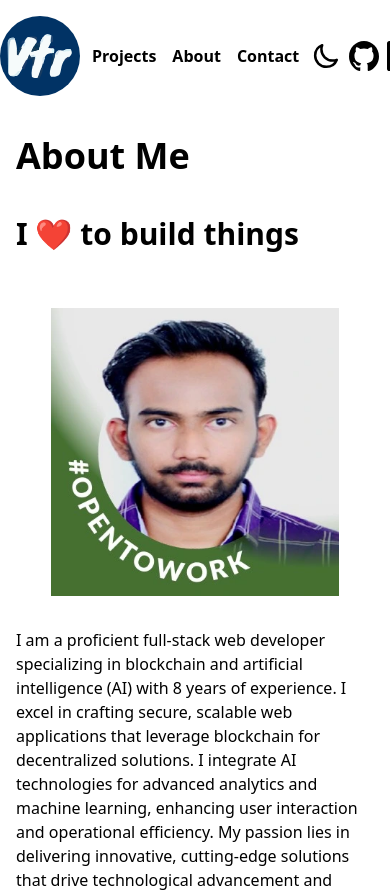
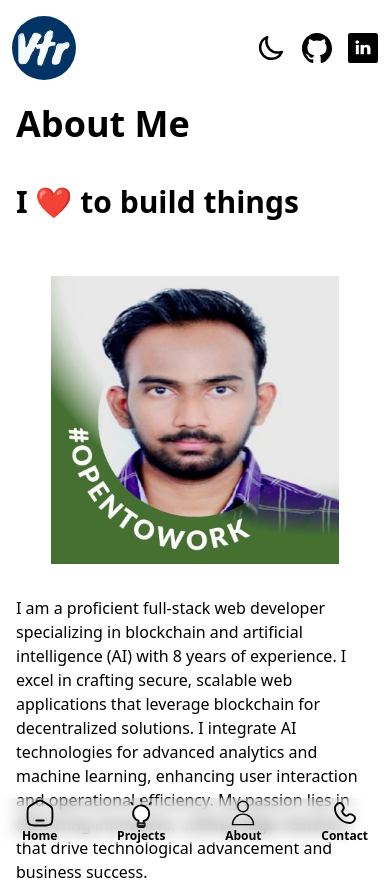
Before and after one commit to randhavevaibhav/PortFReact, a React (Vite) app: page /about in a window 390 px wide. Shown: the top 892 px of the page. Built offline with nearby package versions, Linux system fonts and the light colour scheme.

Commit message:
addded responsive bottom nav

```diff
--- /dev/null
+++ b/src/components/HomeSVG.jsx
@@ -0,0 +1,13 @@
+const HomeSVG = ({width="30px"}) => {
+    return (<svg width={width} viewBox="0 0 24 24" fill="none" xmlns="http://www.w3.org/2000/svg">
+
+        <g id="SVGRepo_bgCarrier" strokeWidth="0"/>
+
+        <g id="SVGRepo_tracerCarrier" strokeLinecap="round" strokeLinejoin="round"/>
+
+        <g id="SVGRepo_iconCarrier"> <path d="M2 12.2039C2 9.91549 2 8.77128 2.5192 7.82274C3.0384 6.87421 3.98695 6.28551 5.88403 5.10813L7.88403 3.86687C9.88939 2.62229 10.8921 2 12 2C13.1079 2 14.1106 2.62229 16.116 3.86687L18.116 5.10812C20.0131 6.28551 20.9616 6.87421 21.4808 7.82274C22 8.77128 22 9.91549 22 12.2039V13.725C22 17.6258 22 19.5763 20.8284 20.7881C19.6569 22 17.7712 22 14 22H10C6.22876 22 4.34315 22 3.17157 20.7881C2 19.5763 2 17.6258 2 13.725V12.2039Z"  className="stroke-iconstroke" strokeWidth="1.5"/> <path d="M15 18H9" className="stroke-iconstroke" strokeWidth="1.5" strokeLinecap="round"/> </g>
+
+        </svg>)
+}
+
+export default HomeSVG;
--- /dev/null
+++ b/src/components/IdeaSVG.jsx
@@ -0,0 +1,13 @@
+const IdeaSVG = ({width="30px"}) => {
+    return (<svg width={width}  viewBox="-7.77 0 61.035 61.035" xmlns="http://www.w3.org/2000/svg">
+        <g id="Group_29" dataName="Group 29" transform="translate(-788.374 -1136.157)">
+            <path id="Path_73" dataName="Path 73" d="M827.765,1167.51a16.353,16.353,0,1,0-21.69,15.443v12.239H816.75v-12.239A16.346,16.346,0,0,0,827.765,1167.51Z" fill="#fff" className="stroke-iconstroke" strokeLinecap="round" strokeLinejoin="round" strokeWidth="4" />
+            <rect id="Rectangle_13" dataName="Rectangle 13" width="14.217" height="5.549" transform="translate(804.387 1187.563)" fill="#d1d3d4" stroke="#231f20" strokeLinecap="round" strokeLinejoin="round" strokeWidth="4" />
+            <line id="Line_34" dataName="Line 34" y2="3.813" transform="translate(811.413 1138.157)" fill="#d1d3d4" stroke="#231f20" strokeLinecap="round" strokeLinejoin="round" strokeWidth="4" />
+            <line id="Line_35" dataName="Line 35" x1="2.419" y2="2.948" transform="translate(828.636 1145.697)" fill="#d1d3d4" stroke="#231f20" strokeLinecap="round" strokeLinejoin="round" strokeWidth="4" />
+            <line id="Line_36" dataName="Line 36" x2="2.419" y2="2.948" transform="translate(791.188 1145.697)" fill="#d1d3d4" stroke="#231f20" strokeLinecap="round" strokeLinejoin="round" strokeWidth="4" />
+        </g>
+    </svg>)
+}
+
+export default IdeaSVG;
--- a/src/components/Navbar.jsx
+++ b/src/components/Navbar.jsx
@@ -1,43 +1,45 @@
-import brandLogo from "../../public/logo.svg";
+import brandLogo from "../assets/logos/logo.svg";
 import moonSVG from "../assets/logos/moon.svg";
 import sunSVG from "../assets/logos/sun.svg";
 import { Link } from "react-router-dom";
 import GithubSVG from "./GithubSVG";
 import LinkedInSVG from "./LinkedInSVG";
 import { useState } from "react";
+import HomeSVG from "./HomeSVG";
+import IdeaSVG from "./IdeaSVG";
+import PersonSVG from "./PersonSVG";
+import PhoneSVG from "./PhoneSVG";
 const Navbar = () => {
   const [theme, setTheme] = useState("light");
 
-  const handleChangeTheme =(changedTheme)=>{
+  const handleChangeTheme = (changedTheme) => {
     setTheme(changedTheme);
-    if(changedTheme==="light")
-    {
+    if (changedTheme === "light") {
       document.body.classList.remove("dark");
       document.body.classList.add("light");
 
     }
-    if(changedTheme==="dark")
-      {
-        document.body.classList.remove("light");
-        document.body.classList.add("dark");
+    if (changedTheme === "dark") {
+      document.body.classList.remove("light");
+      document.body.classList.add("dark");
 
-      }
+    }
   }
 
-  return (
-    <header className="sticky h-28 top-0 z-20 flex items-center w-full backdrop-blur">
-      <div className="mx-auto w-full max-w-6xl">
+  return (<>
+    <header className="sticky h-20 md:h-28 top-0 z-20 flex pt-4 w-full backdrop-blur">
+      <div className="mx-auto w-full max-w-6xl ">
         {/* for now addded overflow scroll to nav need to remove and convert it to sidebar */}
-        <nav className="flex items-center md:gap-6 gap-3 md:overflow-hidden overflow-scroll">
+        <nav className="flex items-center md:gap-6 gap-3 md:justify-normal justify-between">
           {/* <!-- Brand logo --> */}
-          <div className="logo inline-flex shrink-0">
+          <div className="logo inline-flex shrink-0 md:ml-0 ml-3">
             <Link to={`/`}>
-              <img src={brandLogo} width={80} className="rounded-full" alt="brand logo" />
+              <img src={brandLogo} className="rounded-full size-16 md:size-20" alt="brand logo" />
             </Link>
           </div>
           {/* <!-- Brand logo --> */}
 
-          <div className="flex items-center md:gap-6 gap-4 ">
+          <div className="md:flex items-center md:gap-6 gap-4 hidden">
             <a href="#projects" className="text-base text-primary font-bold">
               Projects
             </a>
@@ -49,25 +51,25 @@ const Navbar = () => {
             </a>
           </div>
 
-          <div className="ml-auto flex md:gap-4 gap-2 items-center">
+          <div className="md:ml-auto flex gap-4 items-center">
             {/* <!-- Social media icons --> */}
 
-              {theme === "light" && <button className="flex-shrink-0" onClick={()=>{
-                handleChangeTheme("dark");
+            {theme === "light" && <button className="flex-shrink-0" onClick={() => {
+              handleChangeTheme("dark");
 
 
-              }}><img src={moonSVG} width={"30px"} alt="moon SVG" /> </button> }
+            }}><img src={moonSVG} width={"30px"} alt="moon SVG" /> </button>}
 
-              {theme === "dark" && <button className="flex-shrink-0" onClick={()=>{
-                handleChangeTheme("light");
+            {theme === "dark" && <button className="flex-shrink-0" onClick={() => {
+              handleChangeTheme("light");
 
 
-              }}><img src={sunSVG} width={"30px"} alt="moon SVG" /> </button> }
+            }}><img src={sunSVG} width={"30px"} alt="moon SVG" /> </button>}
 
             <a href="https://github.com/randhavevaibhav" className="inline-flex shrink-0" target="_blank">
               <GithubSVG />
             </a>
-            <a href="https://www.linkedin.com/in/vaibhav-randhave-b8b099205/" className="md:mr-0 mr-10 inline-flex shrink-0" target="_blank">
+            <a href="https://www.linkedin.com/in/vaibhav-randhave-b8b099205/" className="inline-flex shrink-0 md:ml-0 mr-3" target="_blank">
               <LinkedInSVG />
             </a>
 
@@ -76,6 +78,32 @@ const Navbar = () => {
         </nav>
       </div>
     </header>
+
+
+    <div className="md:hidden items-center md:gap-6 gap-4 flex fixed bottom-0 w-full justify-around backdrop-blur">
+      <Link to={"/"} className="text-xs text-primary font-bold flex flex-col items-center">
+        <span><HomeSVG /></span>
+        <span>Home</span>
+      </Link>
+      <a href="#projects" className="text-xs text-primary font-bold flex flex-col items-center">
+        <span><IdeaSVG /></span>
+        <span>Projects</span>
+      </a>
+      <Link to={"/about"} className="text-xs font-bold text-primary flex flex-col items-center">
+        <span><PersonSVG /></span>
+
+        <span>About</span>
+      </Link>
+      <a href="#" className="text-xs font-bold text-primary flex flex-col items-center">
+        <span><PhoneSVG /></span>
+        <span>Contact</span>
+
+      </a>
+    </div>
+
+
+  </>
+
   );
 };
 
--- /dev/null
+++ b/src/components/PersonSVG.jsx
@@ -0,0 +1,20 @@
+const PersonSVG = ({width="30px"}) => {
+    return (<svg width={width} viewBox="0 0 64 64" xmlns="http://www.w3.org/2000/svg" strokeWidth="3" className="stroke-iconstroke" fill="none">
+
+        <g id="SVGRepo_bgCarrier" strokeWidth="0" />
+
+        <g id="SVGRepo_tracerCarrier" strokeLinecap="round" strokeLinejoin="round" />
+
+        <g id="SVGRepo_iconCarrier">
+
+            <circle cx="32" cy="18.14" r="11.14" />
+
+            <path d="M54.55,56.85A22.55,22.55,0,0,0,32,34.3h0A22.55,22.55,0,0,0,9.45,56.85Z" />
+
+        </g>
+
+    </svg>)
+}
+
+
+export default PersonSVG;
--- /dev/null
+++ b/src/components/PhoneSVG.jsx
@@ -0,0 +1,13 @@
+const PhoneSVG = ({width="30px"})=>{
+    return(<svg width={width} viewBox="0 0 24 24" fill="none" xmlns="http://www.w3.org/2000/svg" className="stroke-iconstroke" >
+
+        <g id="SVGRepo_bgCarrier" strokeWidth="0"/>
+
+        <g id="SVGRepo_tracerCarrier" strokeLinecap="round" strokeLinejoin="round"/>
+
+        <g id="SVGRepo_iconCarrier"> <path d="M10.0376 5.31617L10.6866 6.4791C11.2723 7.52858 11.0372 8.90532 10.1147 9.8278C10.1147 9.8278 10.1147 9.8278 10.1147 9.8278C10.1146 9.82792 8.99588 10.9468 11.0245 12.9755C13.0525 15.0035 14.1714 13.8861 14.1722 13.8853C14.1722 13.8853 14.1722 13.8853 14.1722 13.8853C15.0947 12.9628 16.4714 12.7277 17.5209 13.3134L18.6838 13.9624C20.2686 14.8468 20.4557 17.0692 19.0628 18.4622C18.2258 19.2992 17.2004 19.9505 16.0669 19.9934C14.1588 20.0658 10.9183 19.5829 7.6677 16.3323C4.41713 13.0817 3.93421 9.84122 4.00655 7.93309C4.04952 6.7996 4.7008 5.77423 5.53781 4.93723C6.93076 3.54428 9.15317 3.73144 10.0376 5.31617Z" className="stroke-iconstroke" strokeWidth="1.5" strokeLinecap="round"/> </g>
+
+        </svg>)
+}
+
+export default PhoneSVG;
--- a/src/index.css
+++ b/src/index.css
@@ -7,7 +7,8 @@
 .dark{
     --text_primary:#ffff;
     --background:black;
-    --icon_fill:var(--text_primary)
+    --icon_fill:var(--text_primary);
+    --icon_stroke:#ffffff
 
 }
 
@@ -15,6 +16,7 @@
 .light{
     --text_primary:#000000;
     --background:#ffff;
-    --icon_fill:var(--text_primary)
+    --icon_fill:var(--text_primary);
+    --icon_stroke:#050505
 
 }
--- a/tailwind.config.js
+++ b/tailwind.config.js
@@ -16,6 +16,9 @@ export default {
       },
       fill:{
         iconfill:"var(--icon_fill)"
+      },
+      stroke:{
+        iconstroke:"var(--icon_stroke)"
       }
 
     },
```
Also changed, not shown: src/assets/logos/idea.svg (added), src/assets/logos/logo.svg (added).
